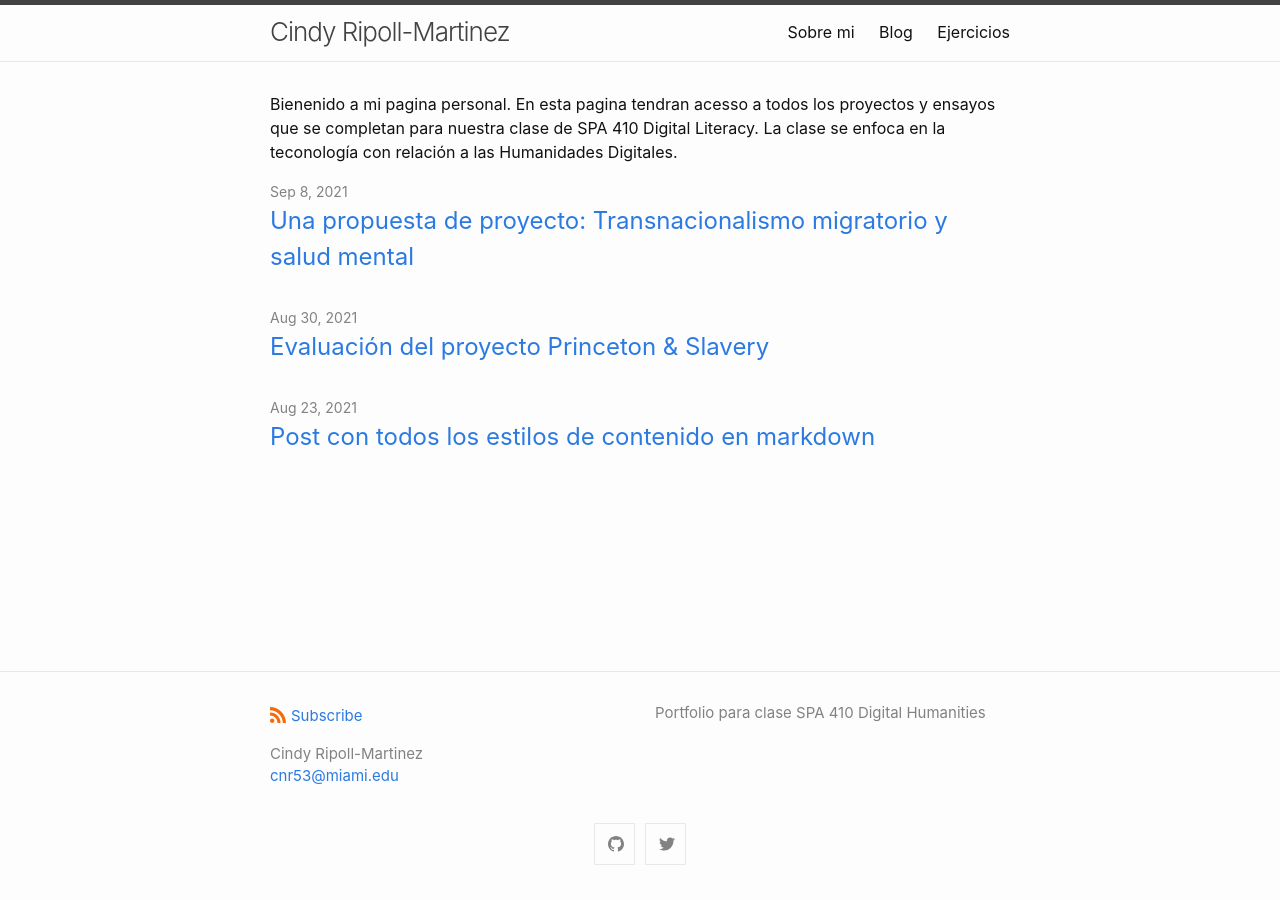
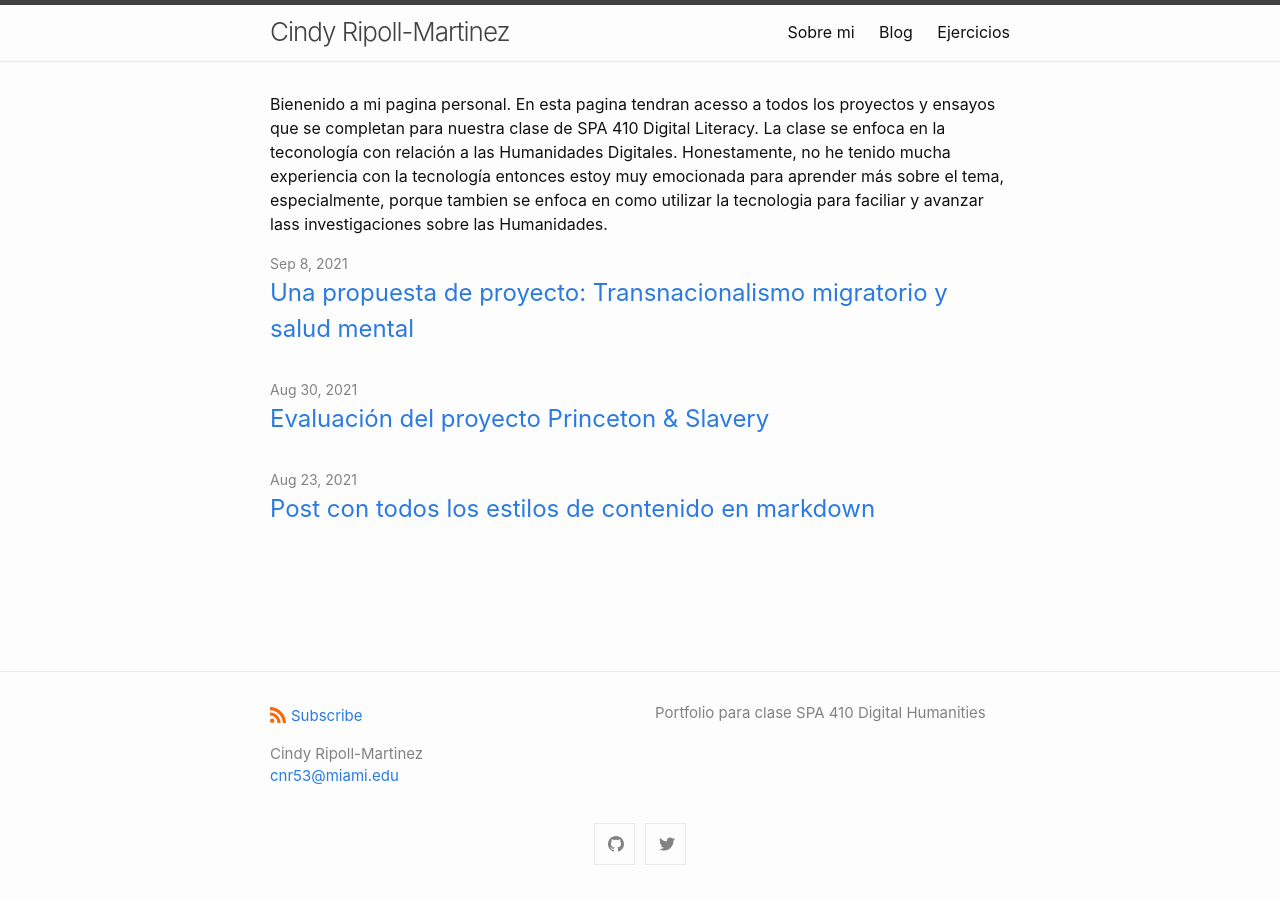
Before and after one commit to cindyripollm/cindyripollm.github.io, a Jekyll site: the page built from index.md, in a window 1280 px wide. Built offline with Jekyll 4.4.1, drawn with Linux system fonts in a browser that asks for light colours.

Commit message:
Update index.md

```diff
--- a/index.md
+++ b/index.md
@@ -8,4 +8,4 @@
 layout: home
 ---
 
-Bienenido a mi pagina personal. En esta pagina tendran acesso a todos los proyectos y ensayos que se completan para nuestra clase de SPA 410 Digital Literacy. La clase se enfoca en la teconología con relación a las Humanidades Digitales.
+Bienenido a mi pagina personal. En esta pagina tendran acesso a todos los proyectos y ensayos que se completan para nuestra clase de SPA 410 Digital Literacy. La clase se enfoca en la teconología con relación a las Humanidades Digitales. Honestamente, no he tenido mucha experiencia con la tecnología entonces estoy muy emocionada para aprender más sobre el tema, especialmente, porque tambien se enfoca en como utilizar la tecnologia para faciliar y avanzar lass investigaciones sobre las Humanidades.
```
